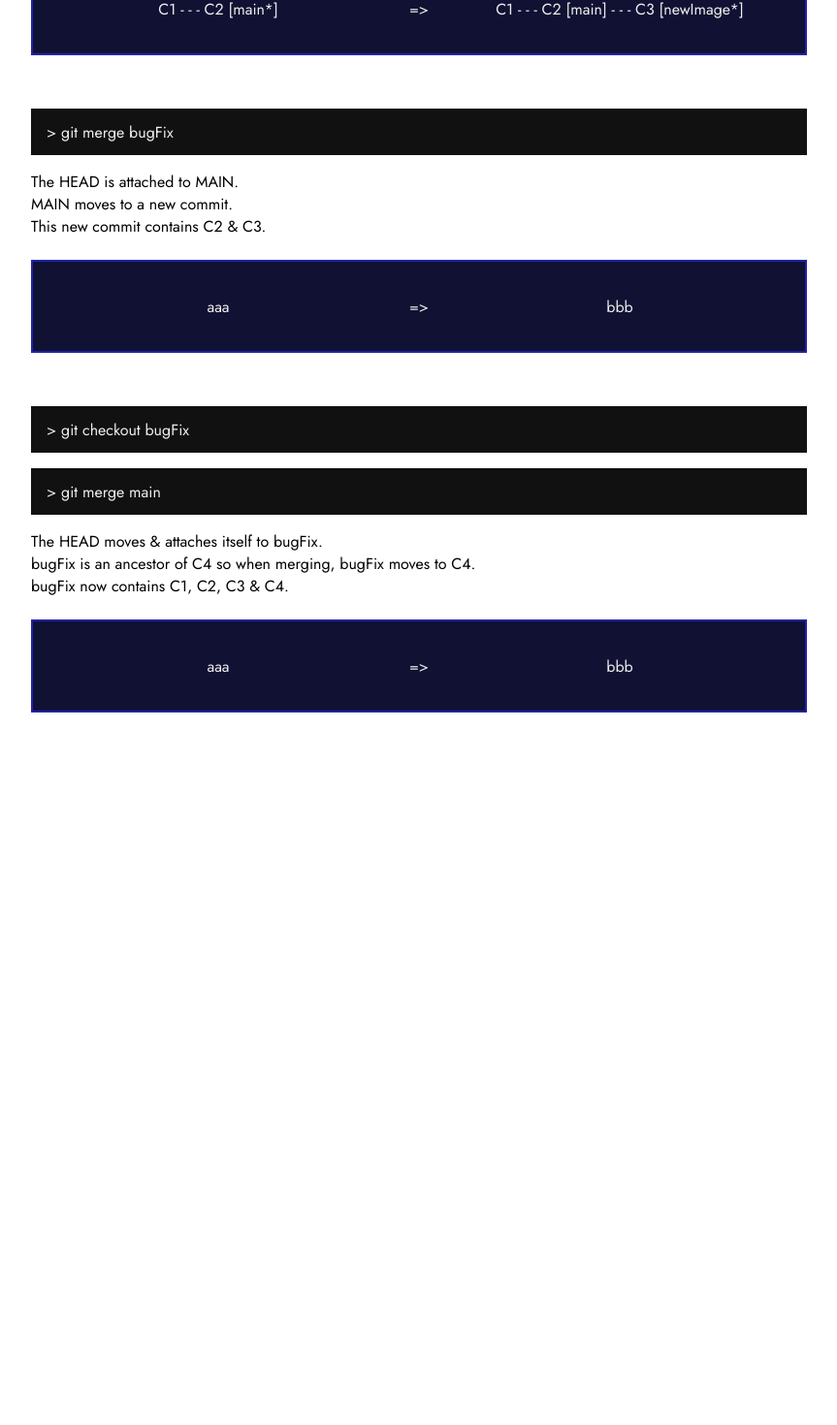
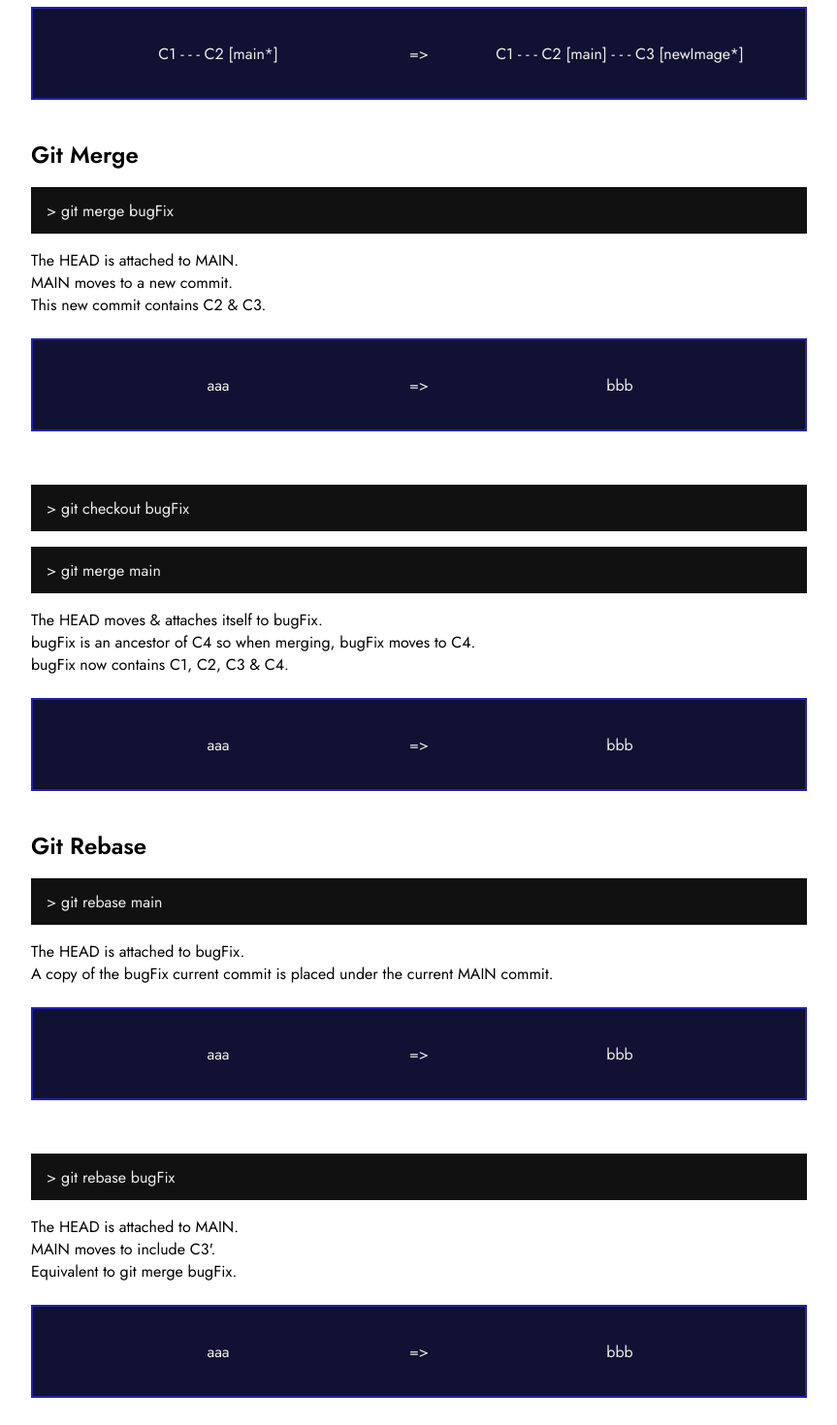
Before and after one commit to ask0ldd/GitMemo, a React (Vite) app: page / in a window 1280 px wide. Shown: the part 1084-2554 px from the top of the page at 97% size, without its empty margins (208-1071 px from the left). Before the commit the page ends 1890 px from the top, so only its background shows below. Built offline with nearby package versions, Linux system fonts and the light colour scheme.

Commit message:
git rebase

```diff
--- a/src/App.tsx
+++ b/src/App.tsx
@@ -6,6 +6,8 @@ function App() {
 
   return (
     <div style={{width:'800px'}}>
+      <p>useful link : https://git-school.github.io/visualizing-git/</p>
+      <br/>
       <h2>Git Branch</h2>
       <CommandLine>git branch newImage</CommandLine>
       <p>Create a newImage branch at the HEAD position.</p>
@@ -32,6 +34,7 @@ function App() {
       <br/>
       <GitTree>C1 - - - C2 [main*]{"=>"}C1 - - - C2 [main] - - - C3 [newImage*]</GitTree>
       <br/>
+      <h2>Git Merge</h2>
       <CommandLine>git merge bugFix</CommandLine>
       <p>The HEAD is attached to MAIN.</p>
       <p>MAIN moves to a new commit.</p>
@@ -47,6 +50,20 @@ function App() {
       <br/>
       <GitTree>aaa{"=>"}bbb</GitTree>
       <br/>
+      <h2>Git Rebase</h2>
+      <CommandLine>git rebase main</CommandLine>
+      <p>The HEAD is attached to bugFix.</p>
+      <p>A copy of the bugFix current commit is placed under the current MAIN commit.</p>
+      <br/>
+      <GitTree>aaa{"=>"}bbb</GitTree>
+      <br/>
+      <CommandLine>git rebase bugFix</CommandLine>
+      <p>The HEAD is attached to MAIN.</p>
+      <p>MAIN moves to include C3'.</p>
+      <p>Equivalent to git merge bugFix.</p>
+      <br/>
+      <GitTree>aaa{"=>"}bbb</GitTree>
+      <br/>
     </div>
   )
 }
```
